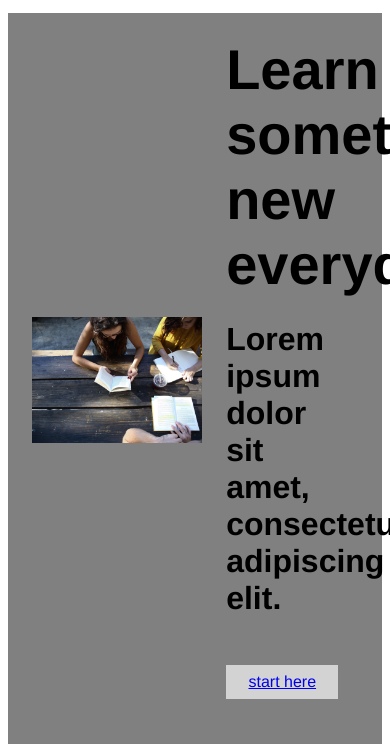
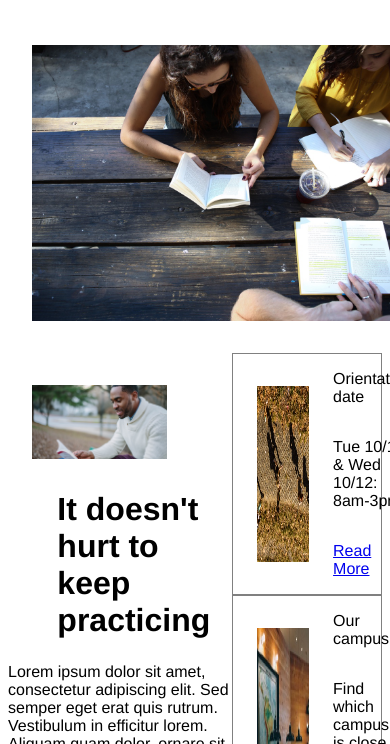
Before and after one commit to joshdeo/Capstone, a plain HTML site: page index.html in a window 390 px wide. Shown: the part 59-803 px from the top of the page. Drawn offline with Linux system fonts and the light colour scheme; files whose address does not match are found by name.

Commit message:
query issues

```diff
--- a/index.html
+++ b/index.html
@@ -28,7 +28,6 @@
     </header>
 
 <!---BANNER-->
-<div>
     <div class="banner">
       <img src=".\resources\images\banner.jpg" alt="Studying">
       <div class="bannercontainer">
--- a/resources/stylesheet/stylesheet.css
+++ b/resources/stylesheet/stylesheet.css
@@ -281,4 +281,26 @@ video {
   .items {
     display: none;
   }
+
+  .bannercontainer {
+    display: none;
 }
+
+  .banner img {
+    display: flex;
+    justify-content: center;
+    align-items: center;
+    width: 100%;
+    height: 100%;
+  }
+
+  .banner {
+    background-color: white;
+  }
+
+  .bannertext {
+    display: flex;
+    flex-wrap: wrap;
+  }
+
+ }
```
